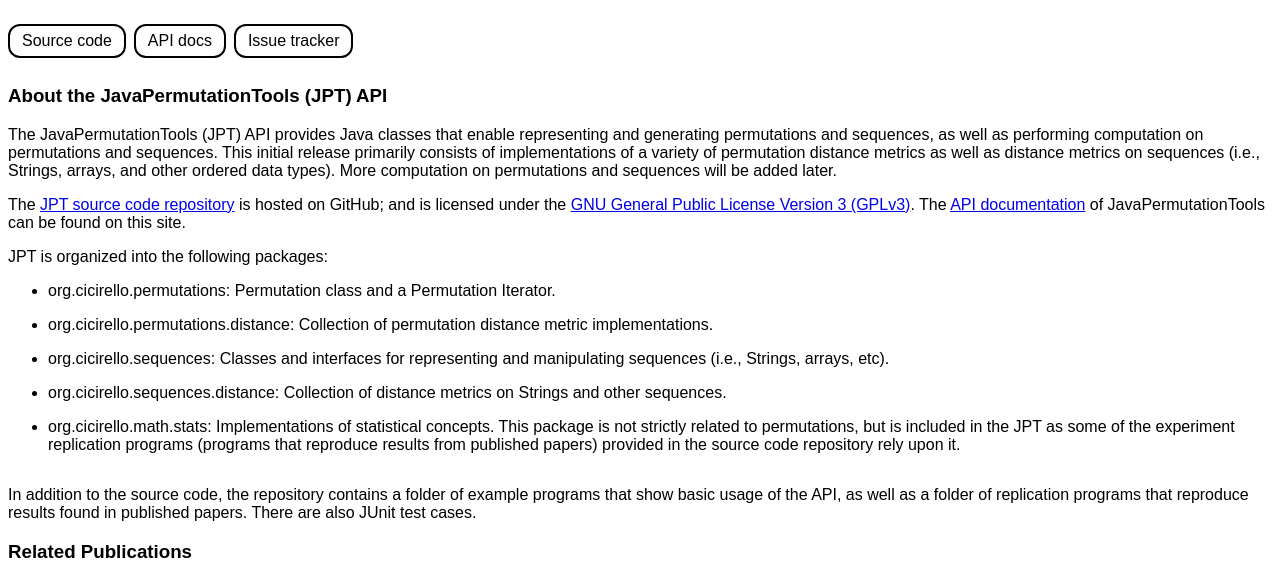
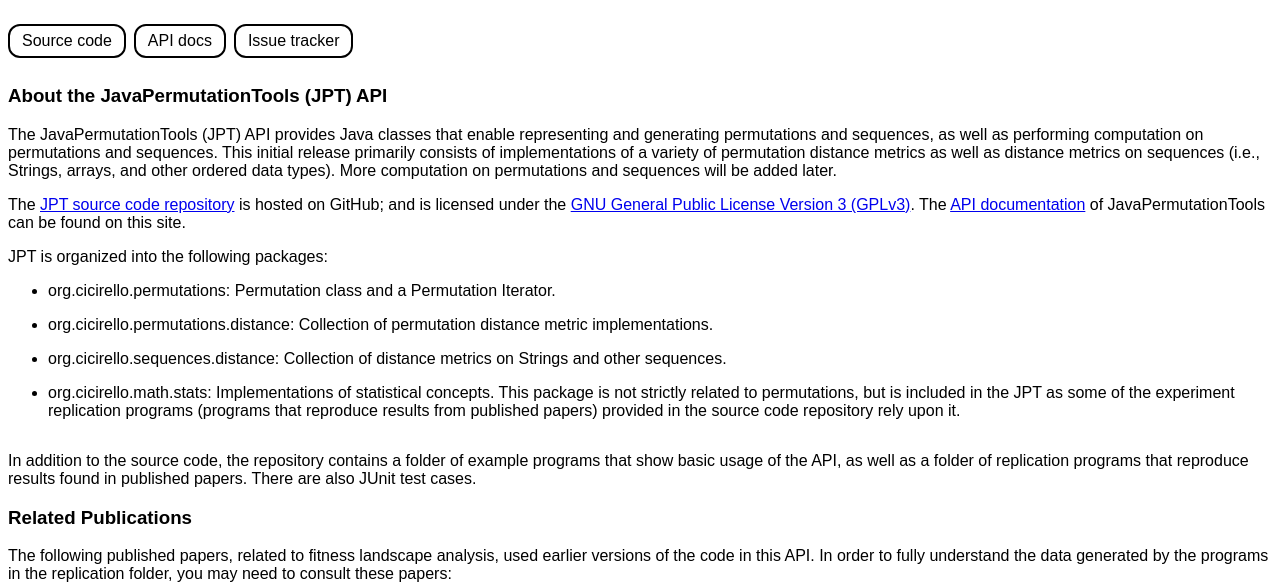
Before and after one commit to cicirello/JavaPermutationTools, a plain HTML site: page docs/index.html in a window 1280 px wide. Shown: the part 140-722 px from the top of the page. Drawn offline with Linux system fonts and the light colour scheme.

Commit message:
Updated readme and webpage index file
A refactoring resulted in removal of a package.  Updated list of
packages to reflect this.

```diff
--- a/docs/index.html
+++ b/docs/index.html
@@ -54,7 +54,6 @@ The <span itemprop="hasPart" itemscope itemtype="http://schema.org/APIReference"
 <ul>
 <li>org.cicirello.permutations: Permutation class and a Permutation Iterator.</li>
 <li>org.cicirello.permutations.distance: Collection of permutation distance metric implementations.</li>
-<li>org.cicirello.sequences: Classes and interfaces for representing and manipulating sequences (i.e., Strings, arrays, etc).</li>
 <li>org.cicirello.sequences.distance: Collection of distance metrics on Strings and other sequences.</li>
 <li>org.cicirello.math.stats: Implementations of statistical concepts.  This package is not strictly related to permutations,
 but is included in the JPT as some of the experiment replication programs (programs that reproduce results from published papers)
```
Also changed, not shown: 1 other file.
